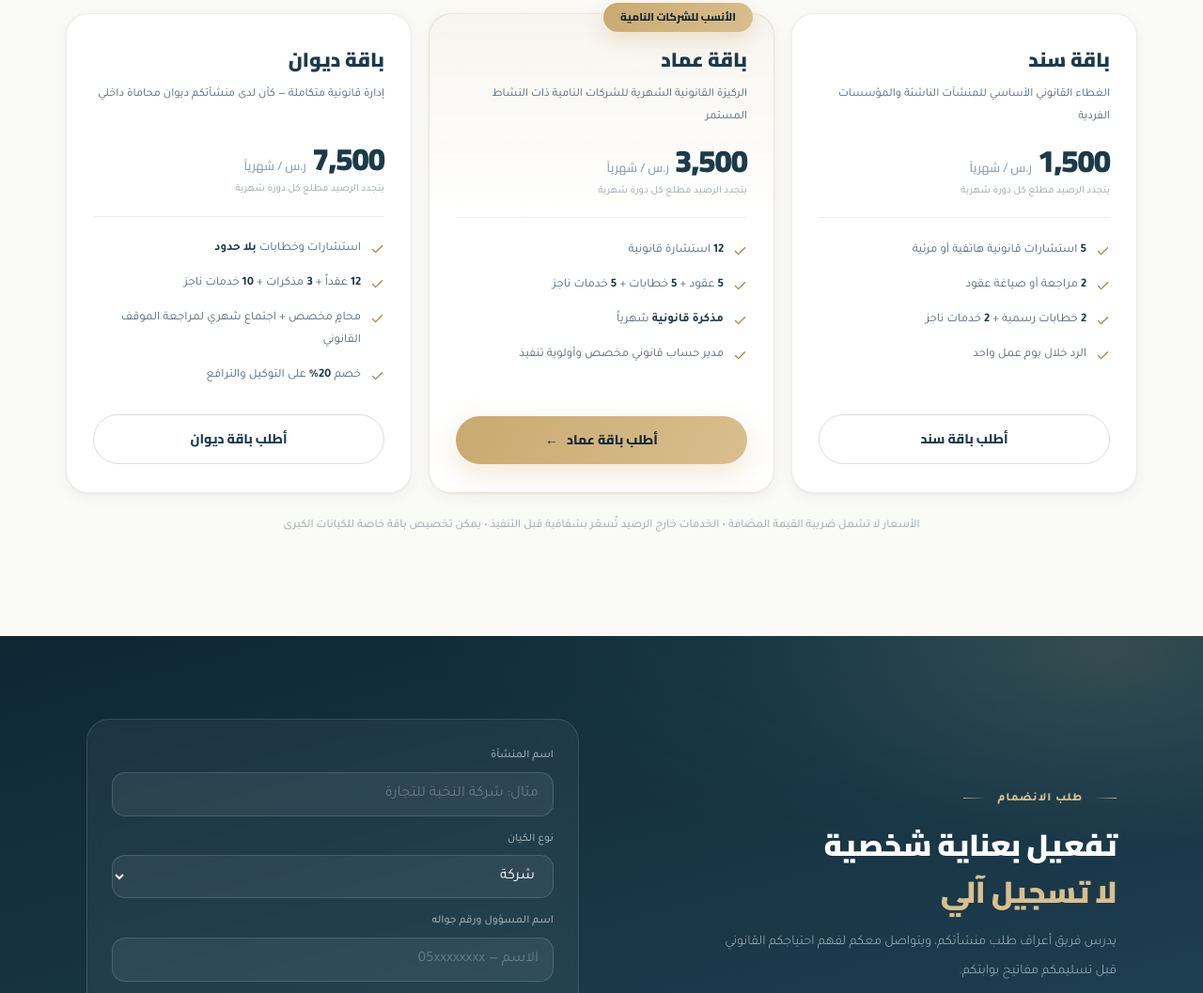
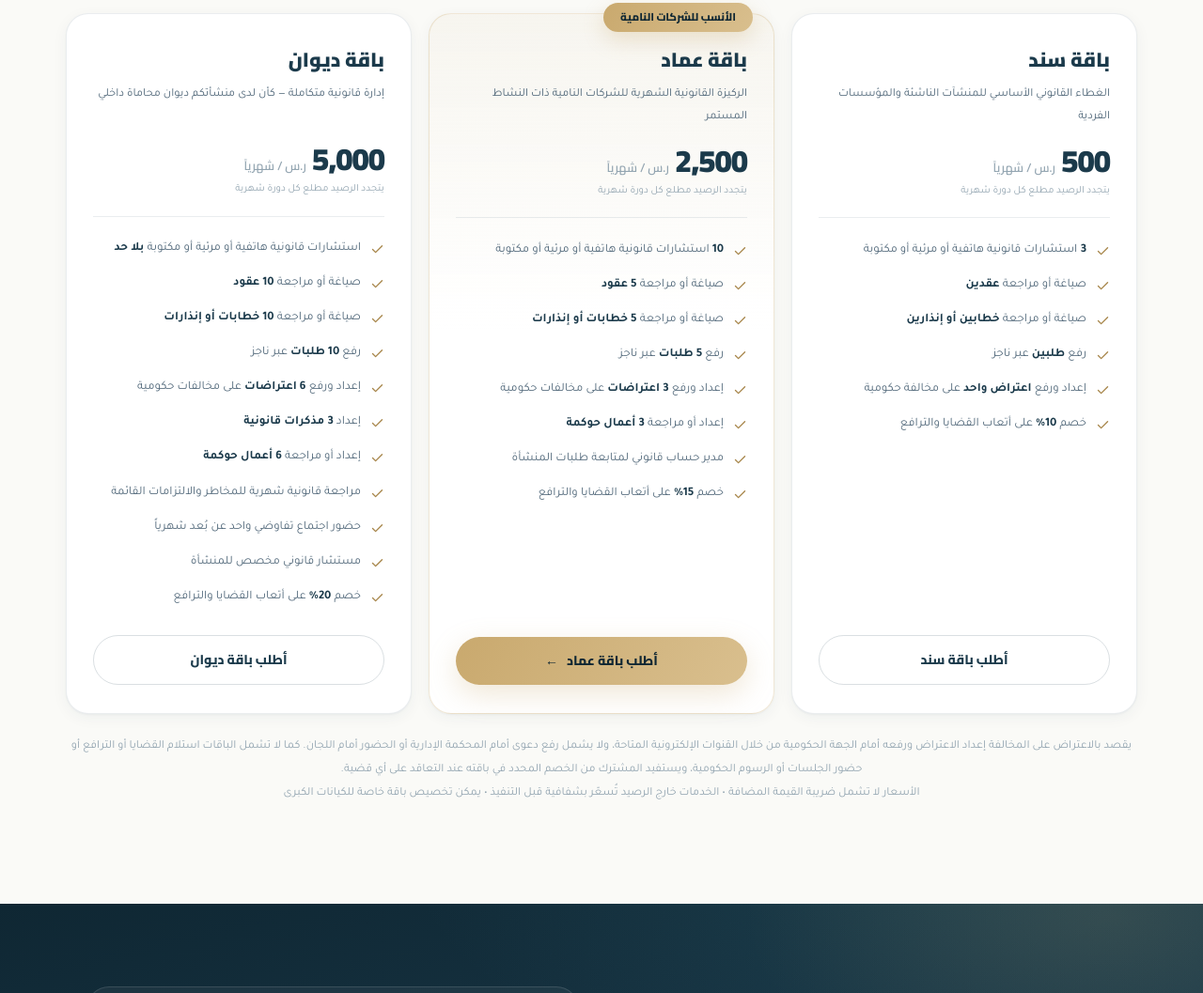
Before and after one commit to ka89801-source/ARAF-COMPANY, a plain HTML site: page index.html in a window 1280 px wide. Shown: the part 1432-2489 px from the top of the page at 94% size. Drawn offline with Linux system fonts and the light colour scheme.

Commit message:
استبدال الباقات والأسعار في الصفحة الرئيسية

```diff
--- a/index.html
+++ b/index.html
@@ -251,7 +251,7 @@ body{font-family:'Tajawal',sans-serif;background:var(--bg);color:var(--t1);line-
     </div>
     <div class="strip-it">
       <div class="s-ic"><svg viewBox="0 0 24 24"><path d="M17 21v-2a4 4 0 0 0-4-4H5a4 4 0 0 0-4 4v2"/><circle cx="9" cy="7" r="4"/><path d="M23 21v-2a4 4 0 0 0-3-3.87"/></svg></div>
-      <div><h3>مسؤول مخصص</h3><p>محامٍ موكّل باسم منشأتكم للتواصل المباشر</p></div>
+      <div><h3>متابعة مخصصة</h3><p>مدير حساب أو مستشار مخصص بحسب الباقة</p></div>
     </div>
   </div>
 </div>
@@ -281,13 +281,15 @@ body{font-family:'Tajawal',sans-serif;background:var(--bg);color:var(--t1);line-
     <div class="plan rev">
       <h3>باقة سند</h3>
       <div class="tag">الغطاء القانوني الأساسي للمنشآت الناشئة والمؤسسات الفردية</div>
-      <div class="price">1,500 <small>ر.س / شهرياً</small></div>
+      <div class="price">500 <small>ر.س / شهرياً</small></div>
       <div class="cyc">يتجدد الرصيد مطلع كل دورة شهرية</div>
       <ul>
-        <li><svg viewBox="0 0 24 24"><path d="M20 6L9 17l-5-5"/></svg><span><b>5</b> استشارات قانونية هاتفية أو مرئية</span></li>
-        <li><svg viewBox="0 0 24 24"><path d="M20 6L9 17l-5-5"/></svg><span><b>2</b> مراجعة أو صياغة عقود</span></li>
-        <li><svg viewBox="0 0 24 24"><path d="M20 6L9 17l-5-5"/></svg><span><b>2</b> خطابات رسمية + <b>2</b> خدمات ناجز</span></li>
-        <li><svg viewBox="0 0 24 24"><path d="M20 6L9 17l-5-5"/></svg><span>الرد خلال يوم عمل واحد</span></li>
+        <li><svg viewBox="0 0 24 24"><path d="M20 6L9 17l-5-5"/></svg><span><b>3</b> استشارات قانونية هاتفية أو مرئية أو مكتوبة</span></li>
+        <li><svg viewBox="0 0 24 24"><path d="M20 6L9 17l-5-5"/></svg><span>صياغة أو مراجعة <b>عقدين</b></span></li>
+        <li><svg viewBox="0 0 24 24"><path d="M20 6L9 17l-5-5"/></svg><span>صياغة أو مراجعة <b>خطابين أو إنذارين</b></span></li>
+        <li><svg viewBox="0 0 24 24"><path d="M20 6L9 17l-5-5"/></svg><span>رفع <b>طلبين</b> عبر ناجز</span></li>
+        <li><svg viewBox="0 0 24 24"><path d="M20 6L9 17l-5-5"/></svg><span>إعداد ورفع <b>اعتراض واحد</b> على مخالفة حكومية</span></li>
+        <li><svg viewBox="0 0 24 24"><path d="M20 6L9 17l-5-5"/></svg><span>خصم <b>10%</b> على أتعاب القضايا والترافع</span></li>
       </ul>
       <a class="btn btn-out-light" href="#join" onclick="pickPlan('باقة سند')">أطلب باقة سند</a>
     </div>
@@ -296,13 +298,17 @@ body{font-family:'Tajawal',sans-serif;background:var(--bg);color:var(--t1);line-
       <span class="plan-flag">الأنسب للشركات النامية</span>
       <h3>باقة عماد</h3>
       <div class="tag">الركيزة القانونية الشهرية للشركات النامية ذات النشاط المستمر</div>
-      <div class="price">3,500 <small>ر.س / شهرياً</small></div>
+      <div class="price">2,500 <small>ر.س / شهرياً</small></div>
       <div class="cyc">يتجدد الرصيد مطلع كل دورة شهرية</div>
       <ul>
-        <li><svg viewBox="0 0 24 24"><path d="M20 6L9 17l-5-5"/></svg><span><b>12</b> استشارة قانونية</span></li>
-        <li><svg viewBox="0 0 24 24"><path d="M20 6L9 17l-5-5"/></svg><span><b>5</b> عقود + <b>5</b> خطابات + <b>5</b> خدمات ناجز</span></li>
-        <li><svg viewBox="0 0 24 24"><path d="M20 6L9 17l-5-5"/></svg><span><b>مذكرة قانونية</b> شهرياً</span></li>
-        <li><svg viewBox="0 0 24 24"><path d="M20 6L9 17l-5-5"/></svg><span>مدير حساب قانوني مخصص وأولوية تنفيذ</span></li>
+        <li><svg viewBox="0 0 24 24"><path d="M20 6L9 17l-5-5"/></svg><span><b>10</b> استشارات قانونية هاتفية أو مرئية أو مكتوبة</span></li>
+        <li><svg viewBox="0 0 24 24"><path d="M20 6L9 17l-5-5"/></svg><span>صياغة أو مراجعة <b>5 عقود</b></span></li>
+        <li><svg viewBox="0 0 24 24"><path d="M20 6L9 17l-5-5"/></svg><span>صياغة أو مراجعة <b>5 خطابات أو إنذارات</b></span></li>
+        <li><svg viewBox="0 0 24 24"><path d="M20 6L9 17l-5-5"/></svg><span>رفع <b>5 طلبات</b> عبر ناجز</span></li>
+        <li><svg viewBox="0 0 24 24"><path d="M20 6L9 17l-5-5"/></svg><span>إعداد ورفع <b>3 اعتراضات</b> على مخالفات حكومية</span></li>
+        <li><svg viewBox="0 0 24 24"><path d="M20 6L9 17l-5-5"/></svg><span>إعداد أو مراجعة <b>3 أعمال حوكمة</b></span></li>
+        <li><svg viewBox="0 0 24 24"><path d="M20 6L9 17l-5-5"/></svg><span>مدير حساب قانوني لمتابعة طلبات المنشأة</span></li>
+        <li><svg viewBox="0 0 24 24"><path d="M20 6L9 17l-5-5"/></svg><span>خصم <b>15%</b> على أتعاب القضايا والترافع</span></li>
       </ul>
       <a class="btn btn-gold" href="#join" onclick="pickPlan('باقة عماد')">أطلب باقة عماد <span class="arr">←</span></a>
     </div>
@@ -310,19 +316,26 @@ body{font-family:'Tajawal',sans-serif;background:var(--bg);color:var(--t1);line-
     <div class="plan rev">
       <h3>باقة ديوان</h3>
       <div class="tag">إدارة قانونية متكاملة — كأن لدى منشأتكم ديوان محاماة داخلي</div>
-      <div class="price">7,500 <small>ر.س / شهرياً</small></div>
+      <div class="price">5,000 <small>ر.س / شهرياً</small></div>
       <div class="cyc">يتجدد الرصيد مطلع كل دورة شهرية</div>
       <ul>
-        <li><svg viewBox="0 0 24 24"><path d="M20 6L9 17l-5-5"/></svg><span>استشارات وخطابات <b>بلا حدود</b></span></li>
-        <li><svg viewBox="0 0 24 24"><path d="M20 6L9 17l-5-5"/></svg><span><b>12</b> عقداً + <b>3</b> مذكرات + <b>10</b> خدمات ناجز</span></li>
-        <li><svg viewBox="0 0 24 24"><path d="M20 6L9 17l-5-5"/></svg><span>محامٍ مخصص + اجتماع شهري لمراجعة الموقف القانوني</span></li>
-        <li><svg viewBox="0 0 24 24"><path d="M20 6L9 17l-5-5"/></svg><span>خصم <b>20%</b> على التوكيل والترافع</span></li>
+        <li><svg viewBox="0 0 24 24"><path d="M20 6L9 17l-5-5"/></svg><span>استشارات قانونية هاتفية أو مرئية أو مكتوبة <b>بلا حد</b></span></li>
+        <li><svg viewBox="0 0 24 24"><path d="M20 6L9 17l-5-5"/></svg><span>صياغة أو مراجعة <b>10 عقود</b></span></li>
+        <li><svg viewBox="0 0 24 24"><path d="M20 6L9 17l-5-5"/></svg><span>صياغة أو مراجعة <b>10 خطابات أو إنذارات</b></span></li>
+        <li><svg viewBox="0 0 24 24"><path d="M20 6L9 17l-5-5"/></svg><span>رفع <b>10 طلبات</b> عبر ناجز</span></li>
+        <li><svg viewBox="0 0 24 24"><path d="M20 6L9 17l-5-5"/></svg><span>إعداد ورفع <b>6 اعتراضات</b> على مخالفات حكومية</span></li>
+        <li><svg viewBox="0 0 24 24"><path d="M20 6L9 17l-5-5"/></svg><span>إعداد <b>3 مذكرات قانونية</b></span></li>
+        <li><svg viewBox="0 0 24 24"><path d="M20 6L9 17l-5-5"/></svg><span>إعداد أو مراجعة <b>6 أعمال حوكمة</b></span></li>
+        <li><svg viewBox="0 0 24 24"><path d="M20 6L9 17l-5-5"/></svg><span>مراجعة قانونية شهرية للمخاطر والالتزامات القائمة</span></li>
+        <li><svg viewBox="0 0 24 24"><path d="M20 6L9 17l-5-5"/></svg><span>حضور اجتماع تفاوضي واحد عن بُعد شهرياً</span></li>
+        <li><svg viewBox="0 0 24 24"><path d="M20 6L9 17l-5-5"/></svg><span>مستشار قانوني مخصص للمنشأة</span></li>
+        <li><svg viewBox="0 0 24 24"><path d="M20 6L9 17l-5-5"/></svg><span>خصم <b>20%</b> على أتعاب القضايا والترافع</span></li>
       </ul>
       <a class="btn btn-out-light" href="#join" onclick="pickPlan('باقة ديوان')">أطلب باقة ديوان</a>
     </div>
 
   </div>
-  <p class="plans-note">الأسعار لا تشمل ضريبة القيمة المضافة • الخدمات خارج الرصيد تُسعّر بشفافية قبل التنفيذ • يمكن تخصيص باقة خاصة للكيانات الكبرى</p>
+  <p class="plans-note">يقصد بالاعتراض على المخالفة إعداد الاعتراض ورفعه أمام الجهة الحكومية من خلال القنوات الإلكترونية المتاحة، ولا يشمل رفع دعوى أمام المحكمة الإدارية أو الحضور أمام اللجان. كما لا تشمل الباقات استلام القضايا أو الترافع أو حضور الجلسات أو الرسوم الحكومية، ويستفيد المشترك من الخصم المحدد في باقته عند التعاقد على أي قضية.<br>الأسعار لا تشمل ضريبة القيمة المضافة • الخدمات خارج الرصيد تُسعّر بشفافية قبل التنفيذ • يمكن تخصيص باقة خاصة للكيانات الكبرى</p>
 </section>
 
 <!-- القسم الداكن — طلب الانضمام -->
```
